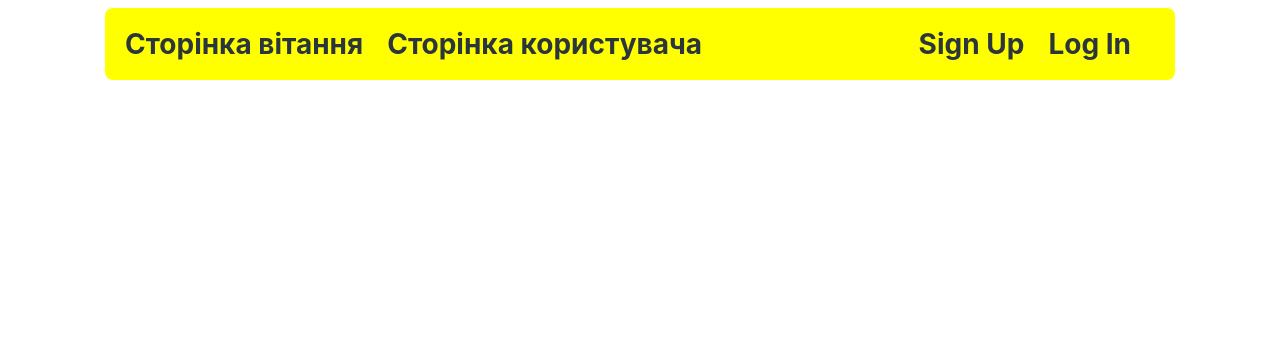
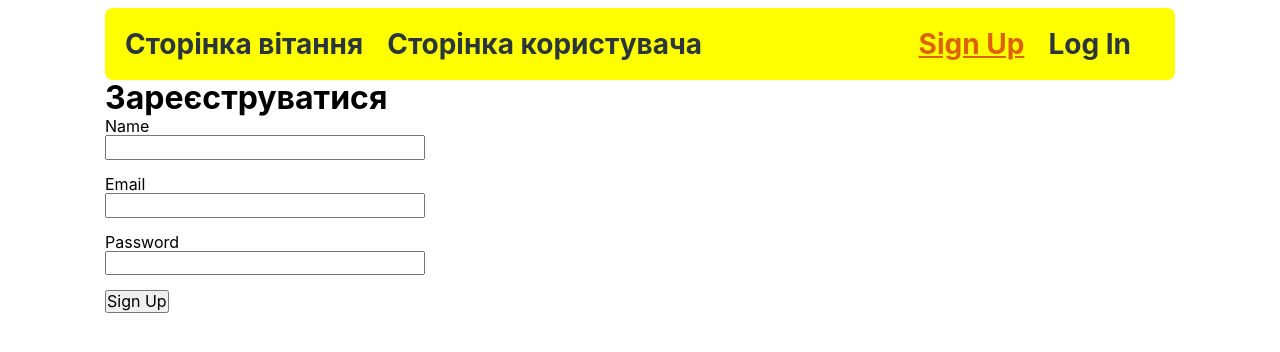
Before and after one commit to oksanastets-code/goit-react-hw-08-phonebook, a React (Create React App) app: page /goit-react-hw-08-phonebook/register in a window 1280 px wide. Shown: the top 352 px of the page. Built offline with nearby package versions, Linux system fonts and the light colour scheme.

Commit message:
edit pathes and routes

```diff
--- a/src/App.js
+++ b/src/App.js
@@ -13,8 +13,8 @@ export const App = () => {
 
       <Routes>
         <Route path="/" element={<HomeView />}></Route>
-        <Route path="/user" element={<UserView />}></Route>
-        <Route path="/signup" element={<SignUpView />}></Route>
+        <Route path="/contacts" element={<UserView />}></Route>
+        <Route path="/register" element={<SignUpView />}></Route>
         <Route path="/login" element={<LogInView />}></Route>
       </Routes>
     </Container>
--- a/src/components/NavBar/AuthNav.js
+++ b/src/components/NavBar/AuthNav.js
@@ -19,7 +19,7 @@ export default function AuthNav() {
     <NavList>
         <NavListItem>
           <NavLink
-            to="/signup"
+            to="/register"
             style={({ isActive }) => ({
               color: isActive ? '#dc6300' : '#2a363b',
               textDecoration: isActive ? 'underline' : 'none',
--- a/src/components/NavBar/Navigation.js
+++ b/src/components/NavBar/Navigation.js
@@ -24,7 +24,7 @@ export default function Navigation() {
           </NavListItem>
           <NavListItem>
             <NavLink
-              to="/user"
+              to="/contacts"
               style={({ isActive }) => ({
                 color: isActive ? '#dc6300' : '#2a363b',
                 textDecoration: isActive ? 'underline' : 'none',
--- a/src/redux/PhoneBook/phone-book-operations.js
+++ b/src/redux/PhoneBook/phone-book-operations.js
@@ -11,7 +11,7 @@ import {
     fetchContactsError,
 } from './phone-book-actions';
 
-axios.defaults.baseURL = 'https://6203af0f4d21c200170b9f5a.mockapi.io/api/v1/';
+// axios.defaults.baseURL = 'https://6203af0f4d21c200170b9f5a.mockapi.io/api/v1/';
 
 export const fetchContacts = () => dispatch=>{
     dispatch(fetchContactsRequest());
--- a/src/redux/auth/auth-slice.js
+++ b/src/redux/auth/auth-slice.js
@@ -21,7 +21,7 @@ const authSlice = createSlice({
       state.token = action.payload.token;
       state.isLoggedIn = true;
     },
-    [authOperations.logOut.fulfilled](state, _) {
+    [authOperations.logOut.fulfilled](state, action) {
       state.user = { name: null, email: null };
       state.token = null;
       state.isLoggedIn = false;
--- a/src/views/UserView.js
+++ b/src/views/UserView.js
@@ -1,14 +1,17 @@
-import React from 'react';
+import React, { useEffect } from 'react';
+import { useDispatch } from 'react-redux';
 import { Toaster } from 'react-hot-toast';
 import NameEditor from '../components/Phonebook/NameEditor';
 import ContactList from '../components/Phonebook/ContactList';
 import Filter from '../components/Phonebook/Filter';
 import { Container } from '../components/Phonebook/PhoneBook.styled';
+import { fetchContacts } from 'redux/PhoneBook/phone-book-operations';
 
-const UserView = () => {
+const UserView = (params) => {
+    const dispatch = useDispatch();
+    useEffect(() => dispatch(fetchContacts()), [dispatch]);
      return (
-         <>
-        <h1>Тут буде телефонна книжка</h1>
+
         <Container>
           <Toaster />
           <h1>Phonebook</h1>
@@ -17,7 +20,7 @@ const UserView = () => {
           <Filter />
           <ContactList />
         </Container>
-      </>
+
     );
 
 }
```
